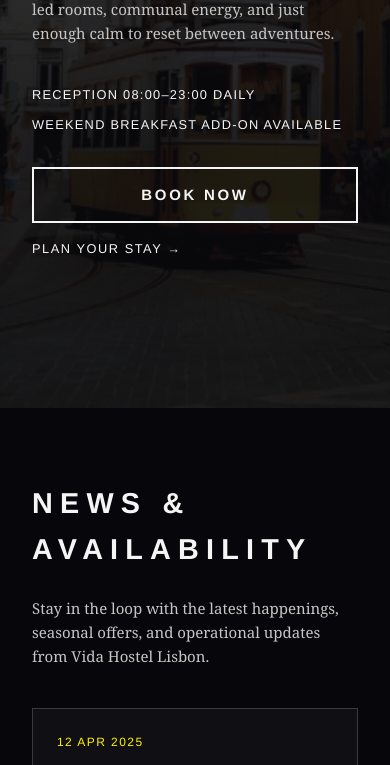
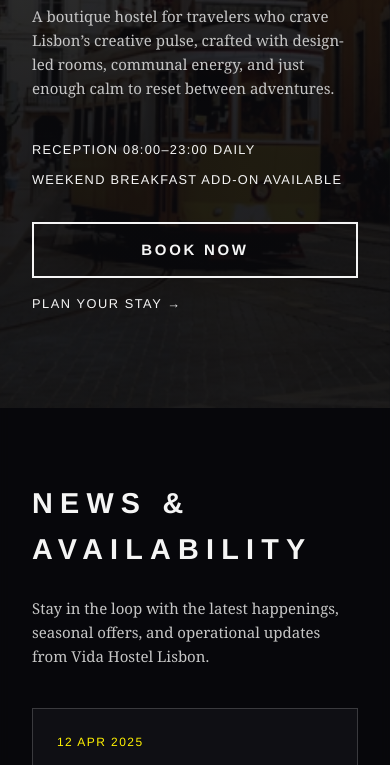
Before and after one commit to kihwi/1104, a website: page docs/index.html in a window 390 px wide. Shown: the part 436-1201 px from the top of the page. Drawn offline with Linux system fonts and the light colour scheme.

Commit message:
Adjust mobile hero offset

```diff
--- a/docs/style.css
+++ b/docs/style.css
@@ -910,11 +910,16 @@ body.nav-open {
   main {
     margin-top: 0;
   }
+
+  .hero {
+    padding-top: calc(6rem + 110px);
+  }
 }
 
 @media (max-width: 620px) {
   .hero {
     padding: 4rem 2rem;
+    padding-top: calc(4rem + 110px);
   }
 
   .section {
--- a/vida/style.css
+++ b/vida/style.css
@@ -833,11 +833,16 @@ body.nav-open {
   main {
     margin-top: 0;
   }
+
+  .hero {
+    padding-top: calc(6rem + 110px);
+  }
 }
 
 @media (max-width: 620px) {
   .hero {
     padding: 4rem 2rem;
+    padding-top: calc(4rem + 110px);
   }
 
   .section {
```
